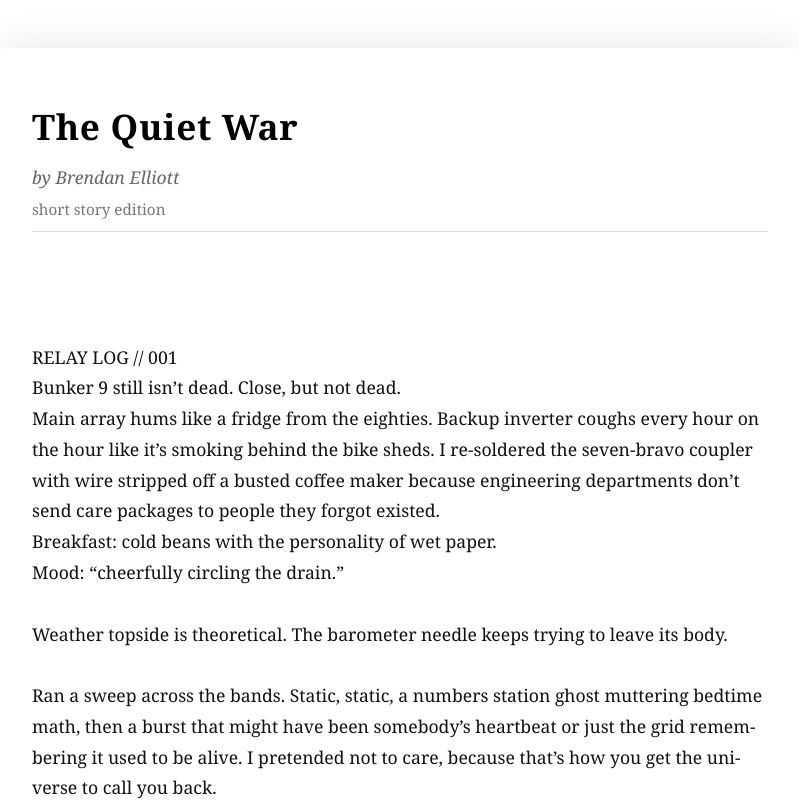
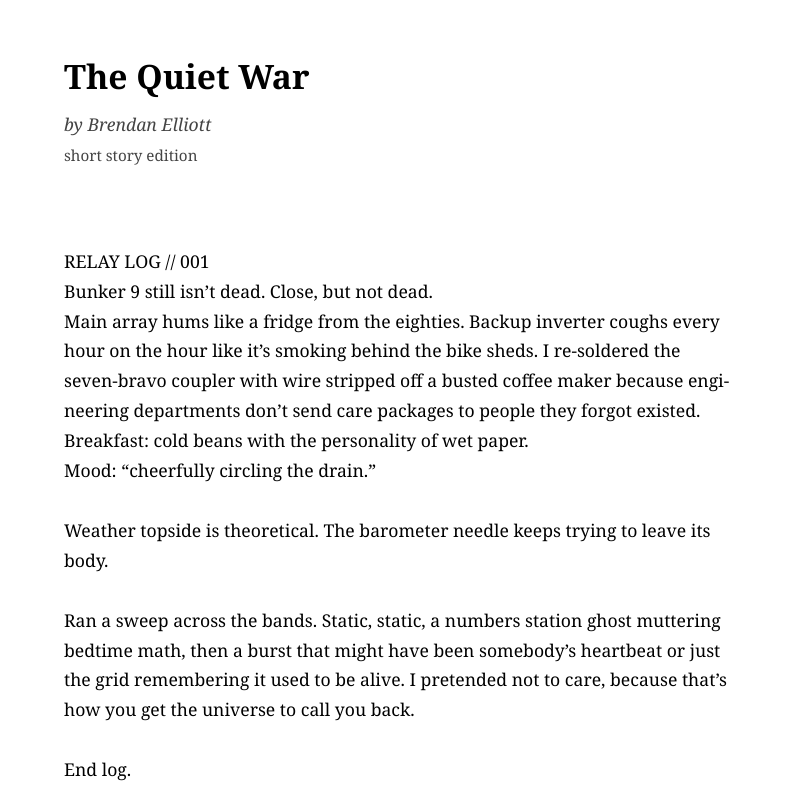
Before and after one commit to skye-hartley/the-quiet-war, a plain HTML site: page index.html in a window 1280 px wide. Shown: the top 801 px of the page, without its empty margins (240-1039 px from the left). Drawn offline with Linux system fonts and the light colour scheme.

Commit message:
Update index.html for light theme and layout changes
Refactor styles for light theme and improve layout

```diff
--- a/index.html
+++ b/index.html
@@ -6,64 +6,48 @@
 <title>The Quiet War — Brendan Elliott</title>
 <meta name="description" content="A quiet post-apocalyptic story about a voice that answers back.">
 <style>
-  /* --- FORCE LIGHT THEME --- */
-  @media (prefers-color-scheme: dark) {
-    :root {
-      color-scheme: light only;
-    }
+  :root {
+    --bg: #ffffff;
+    --fg: #000000;
+    --muted: #444444;
   }
 
   html, body {
     margin: 0;
     padding: 0;
-    background: #ffffff !important; /* absolute white */
-    color: #111111 !important;
+    background: var(--bg);
+    color: var(--fg);
   }
 
   body {
-    font-family: 'Georgia', 'Liberation Serif', 'Times New Roman', serif;
-    line-height: 1.75;
+    font-family: 'Georgia', 'Times New Roman', serif;
     font-size: 1.1rem;
-    display: flex;
-    justify-content: center;
-    background-color: #eaeaea;
-  }
-
-  main {
-    background: #fff;
-    color: #111;
-    max-width: 46rem;
-    margin: 3rem auto 6rem;
-    padding: 3rem 2rem 4rem 2rem;
-    box-shadow: 0 0 40px rgba(0,0,0,0.1);
-    border-radius: 4px;
+    line-height: 1.7;
+    max-width: 42rem;
+    margin: 3rem auto 5rem;
+    padding: 0 1.5rem;
   }
 
   header.titlepage {
-    text-align: left;
     margin-bottom: 3rem;
-    border-bottom: 1px solid #ddd;
-    padding-bottom: 0.5rem;
   }
 
   header.titlepage h1 {
+    font-size: 2.1rem;
     font-weight: 600;
-    letter-spacing: .02em;
-    margin: 0 0 .25rem 0;
-    font-size: 2.2rem;
-    color: #000;
+    margin: 0 0 0.3rem 0;
   }
 
   header.titlepage p.byline {
-    margin: .25rem 0 0 0;
-    color: #666;
     font-style: italic;
+    color: var(--muted);
+    margin: 0;
   }
 
   .edition {
-    margin-top: .25rem;
-    color: #777;
-    font-size: .95rem;
+    margin-top: 0.2rem;
+    color: var(--muted);
+    font-size: 0.95rem;
   }
 
   article {
@@ -76,30 +60,26 @@
   hr.section {
     border: 0;
     height: 1px;
-    background: linear-gradient(90deg, transparent, #ccc, transparent);
+    background: #ccc;
     margin: 2.25rem 0;
   }
 
   footer.foot {
-    color: #777;
+    margin-top: 4rem;
+    font-size: 0.9rem;
+    color: var(--muted);
     text-align: left;
-    margin-top: 4rem;
-    font-size: .9rem;
   }
-
-  a { color: #0044cc; text-decoration: none; }
-  a:hover { text-decoration: underline; }
 </style>
 </head>
 <body>
-<main>
   <header class="titlepage">
     <h1>The Quiet War</h1>
     <p class="byline">by Brendan Elliott</p>
     <div class="edition">short story edition</div>
   </header>
+
   <article>
-
 RELAY LOG // 001
 Bunker 9 still isn’t dead. Close, but not dead.
 Main array hums like a fridge from the eighties. Backup inverter coughs every hour on the hour like it’s smoking behind the bike sheds. I re-soldered the seven-bravo coupler with wire stripped off a busted coffee maker because engineering departments don’t send care packages to people they forgot existed.
@@ -166,12 +146,11 @@ Someone in command circles it in red and writes, Approved.
 —
 
 ... (continue full story here as in your manuscript) ...
+  </article>
 
-  </article>
   <footer class="foot">
     <hr class="section">
     <div>© 2025 Brendan Elliott · Reader HTML edition generated from the author’s manuscript.</div>
   </footer>
-</main>
 </body>
 </html>
```
